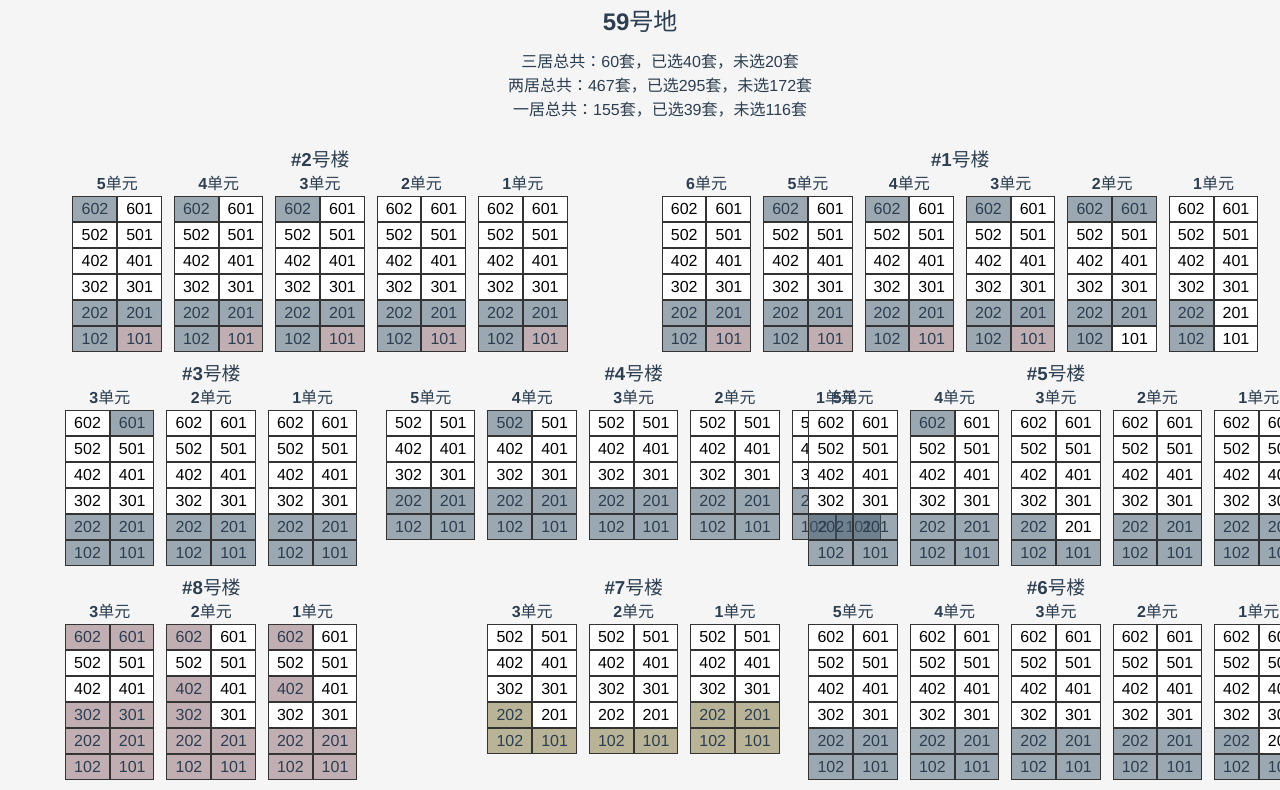
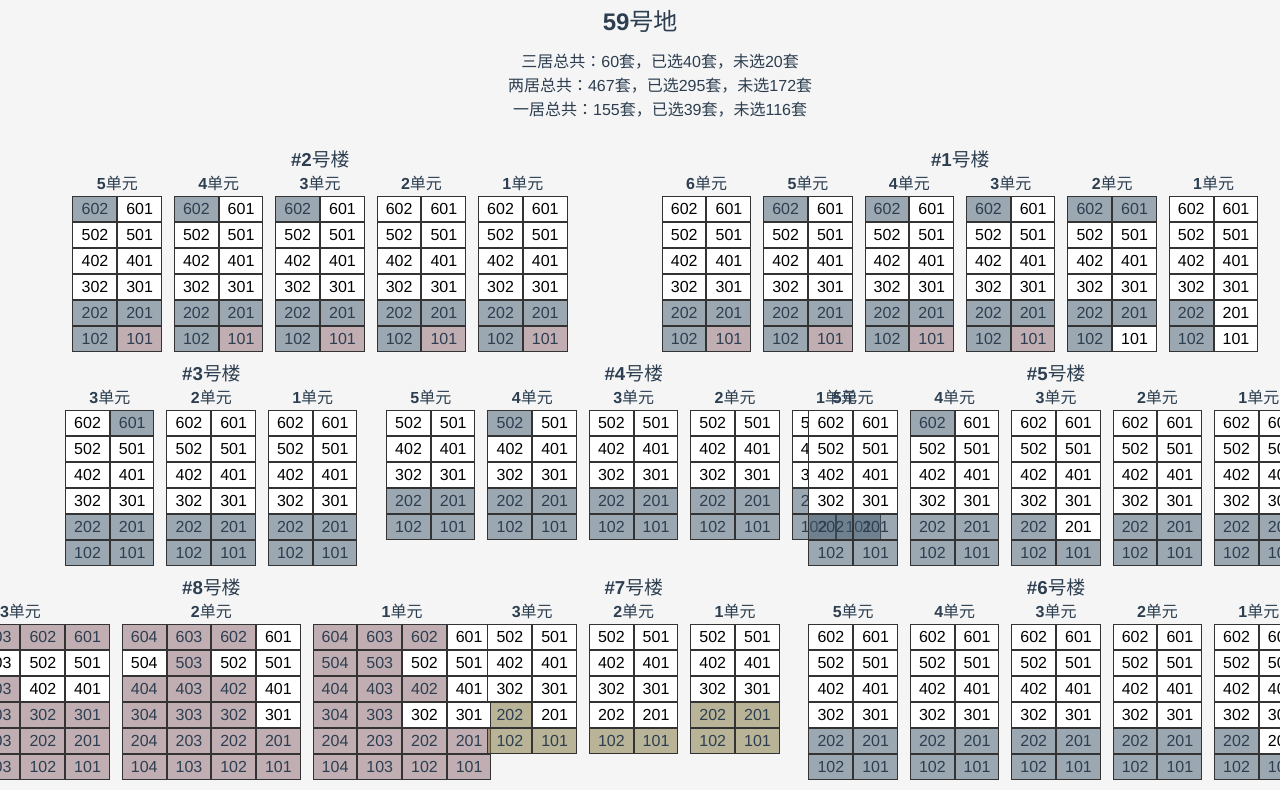
Before and after one commit to menglingbujie/louapp, a Vue app: page /#/area59 in a window 1280 px wide. Shown: the top 790 px of the page. Built offline with nearby package versions, Linux system fonts and the light colour scheme.

Commit message:
update area59 data

```diff
--- a/src/pages/views/Area59.vue
+++ b/src/pages/views/Area59.vue
@@ -93,6 +93,12 @@ countLout(loumap);
           <h4 class="tunit">{{p.units.length-idx}}单元</h4>
           <div class="list">
             <div class="door" v-for="door,didx in u" :key="'door'+didx">
+              <template v-if="!!door[3]">
+                <div class="d" :class="[{'selected':(door[3].status==1)?true:false},'t'+(door[3].type||p.type)]">{{door[3].door}}</div>
+              </template>
+              <template v-if="!!door[2]">
+                <div class="d" :class="[{'selected':(door[2].status==1)?true:false},'t'+(door[2].type||p.type)]">{{door[2].door}}</div>
+              </template>
               <div class="d" :class="[{'selected':(door[1].status==1)?true:false},'t'+p.type]">{{door[1].door}}</div>
               <div class="d" :class="[{'selected':(door[0].status==1)?true:false},'t'+p.type]">{{door[0].door}}</div>
             </div>
```
Also changed, not shown: 3 other files (tests, documents, lock files or other folders).
